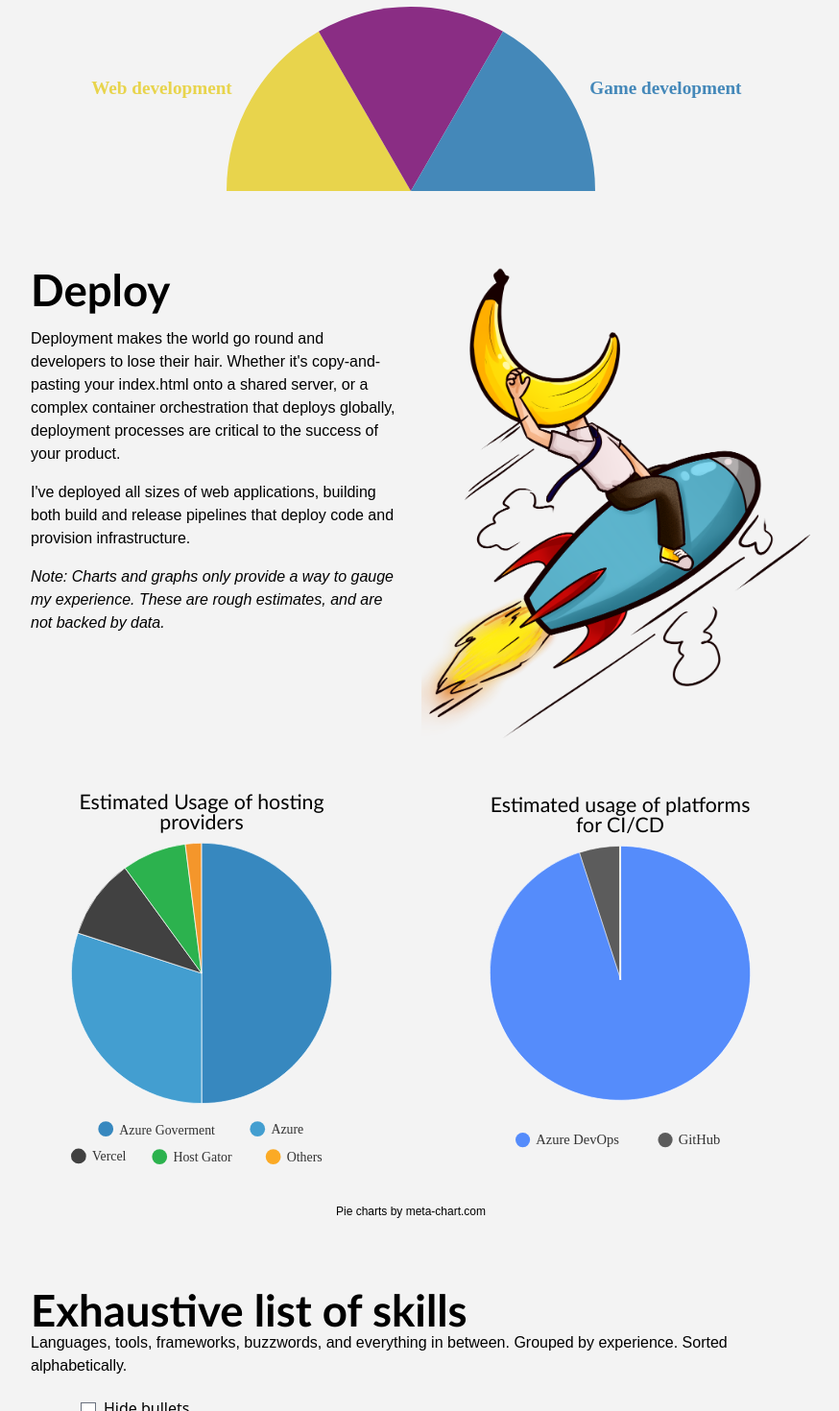
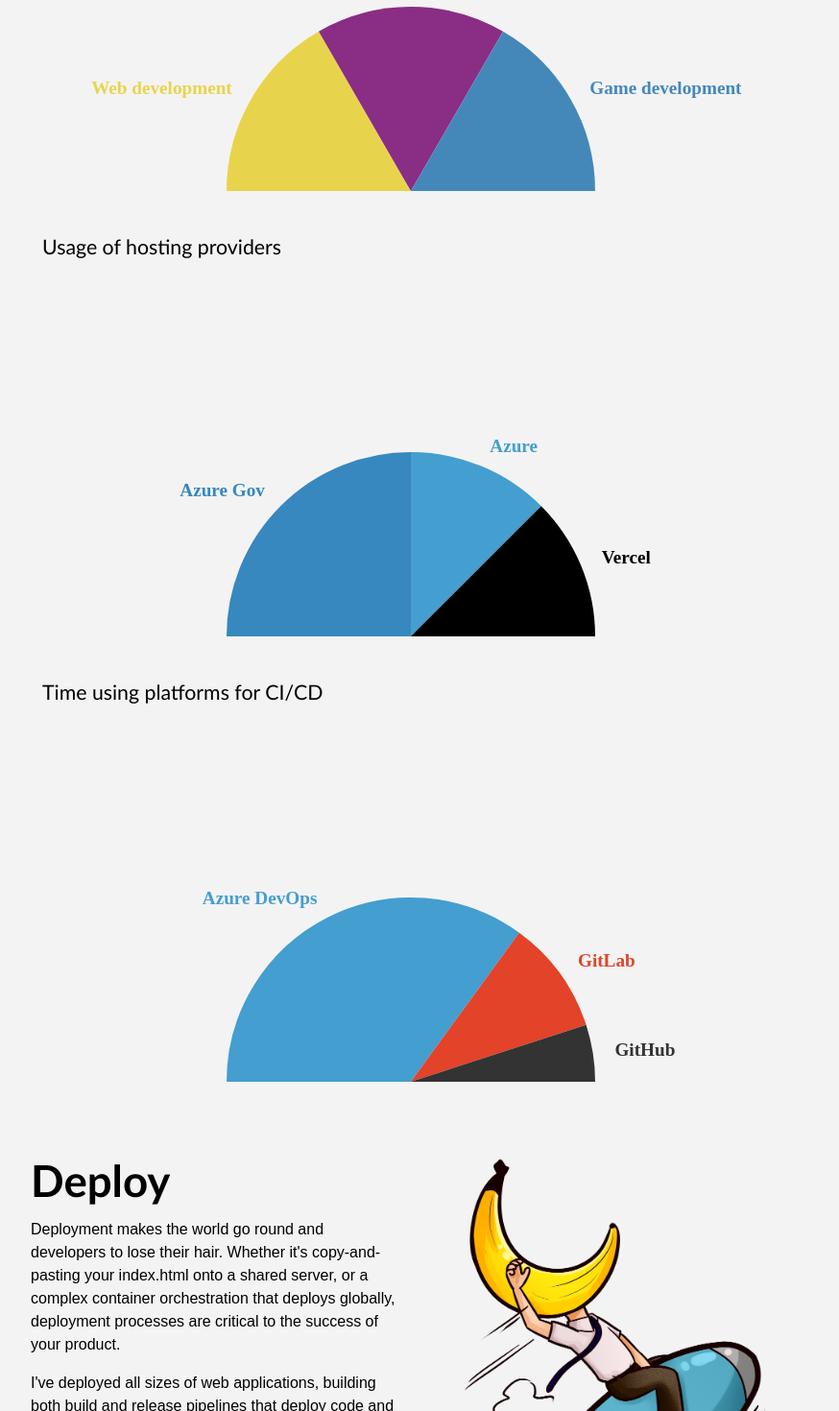
Before and after one commit to bananabrann/old-bananabrann.dev, a Next.js app: page /skills in a window 1280 px wide. Shown: the part 2748-4218 px from the top of the page at 96% size, without its empty margins (295-1169 px from the left). Built offline with nearby package versions, Linux system fonts and the light colour scheme; a web font is replaced by a local one.

Commit message:
CI/CD and cloud provider charts

```diff
--- a/components/ExperienceVisualizedCharts/ExperienceVisualizedCharts.tsx
+++ b/components/ExperienceVisualizedCharts/ExperienceVisualizedCharts.tsx
@@ -1,7 +1,12 @@
 import { Fragment, useState } from "react";
 import { PieChart } from "react-minimal-pie-chart";
 import { DataEntry } from "react-minimal-pie-chart/types/commonTypes";
+import ChartsHostingProviders from "../ChartsHostingProviders/ChartsHostingProviders";
+import { Switch } from "@headlessui/react";
 
+function classNames(...classes: string[]) {
+  return classes.filter(Boolean).join(" ");
+}
 
 /**
  * NOTE -- Parent elements should control size of this component. Keep <svg>
@@ -45,18 +50,42 @@
   { title: "Web development", value: 3, color: "#E8D44C" },
   { title: "Power Apps", value: 3, color: "#8A2D84" },
   { title: "Game development", value: 3, color: "#4488B9" },
+];
 
+const cloudProvidersCareer: DataEntry[] = [
+  { title: "Azure Gov", value: 10, color: "#3688BF" },
+  { title: "Azure", value: 4, color: "#449ED0" },
+  { title: "Vercel", value: 4, color: "#000000" },
+  { title: "Host Gator", value: 1, color: "#2CB24E" },
+  { title: "AWS", value: 1, color: "#F4962B" },
+];
 
-]
+const cloudProvidersCurrently: DataEntry[] = [
+  { title: "Azure Gov", value: 10, color: "#3688BF" },
+  { title: "Azure", value: 5, color: "#449ED0" },
+  { title: "Vercel", value: 5, color: "#000000" },
+];
+
+const cicdCareer: DataEntry[] = [
+  { title: "Azure DevOps", value: 7, color: "#449ED0" },
+  { title: "GitLab", value: 2, color: "#E24329" },
+  { title: "GitHub", value: 1, color: "#333333" },
+];
 
 export default function ExperienceVisualizedCharts() {
-  const [languagesData, setLanguagesData] = useState<DataEntry[]>(languagesDataCurrently);
-  const [toolsData, setToolsData] = useState<DataEntry[]>(toolsDataCurrently)
+  const [languagesData, setLanguagesData] = useState<DataEntry[]>(
+    languagesDataCurrently
+  );
+  const [toolsData, setToolsData] = useState<DataEntry[]>(toolsDataCurrently);
+  const [hostingProvidersData, setHostingProvidersData] = useState<DataEntry[]>(
+    cloudProvidersCurrently
+  );
+  const [cicdData, setCicdData] = useState<DataEntry[]>(cicdCareer);
 
   return (
     <div className="flex flex-col">
       <div className="py-6">
-        <h4 className="mx-auto text-center">Languages</h4>
+        <h4 className="mx-auto">Time in languages</h4>
         <PieChart
           data={languagesData}
           startAngle={180}
@@ -67,7 +96,7 @@
             fill: languagesData[index].color,
             fontSize: "2.5px",
             fontFamily: "Comic Code",
-            fontWeight: "700"
+            fontWeight: "700",
           })}
           radius={25}
           labelPosition={112}
@@ -76,7 +105,7 @@
       </div>
 
       <div className="py-6">
-        <h4 className="mx-auto text-center">Work Type</h4>
+        <h4 className="mx-auto">Time in work category</h4>
         <PieChart
           data={toolsData}
           startAngle={180}
@@ -87,7 +116,7 @@
             fill: toolsData[index].color,
             fontSize: "2.5px",
             fontFamily: "Comic Code",
-            fontWeight: "700"
+            fontWeight: "700",
           })}
           radius={25}
           labelPosition={112}
@@ -95,6 +124,45 @@
         />
       </div>
 
+      <div className="py-6">
+        <h4 className="mx-auto">Usage of hosting providers</h4>
+        <PieChart
+          data={hostingProvidersData}
+          startAngle={180}
+          lengthAngle={180}
+          viewBoxSize={[100, 50]}
+          label={({ dataEntry }) => dataEntry.title}
+          labelStyle={(index) => ({
+            fill: hostingProvidersData[index].color,
+            fontSize: "2.5px",
+            fontFamily: "Comic Code",
+            fontWeight: "700",
+          })}
+          radius={25}
+          labelPosition={112}
+          animate={true}
+        />
+      </div>
+
+      <div className="py-6">
+        <h4 className="mx-auto">Time using platforms for CI/CD</h4>
+        <PieChart
+          data={cicdData}
+          startAngle={180}
+          lengthAngle={180}
+          viewBoxSize={[100, 50]}
+          label={({ dataEntry }) => dataEntry.title}
+          labelStyle={(index) => ({
+            fill: cicdData[index].color,
+            fontSize: "2.5px",
+            fontFamily: "Comic Code",
+            fontWeight: "700",
+          })}
+          radius={25}
+          labelPosition={112}
+          animate={true}
+        />
+      </div>
     </div>
-  )
+  );
 }
--- a/pages/skills.tsx
+++ b/pages/skills.tsx
@@ -385,21 +385,6 @@
             </div>
             <Image src={BananaManRocket} alt="" />
           </div>
-
-          <div className="flex flex-col md:flex-row justify-around items-center gap-8">
-            <ChartsHostingProviders />
-            <ChartsCiCdProviders />
-          </div>
-
-          <p className="text-center text-xs">
-            {`Pie charts by `}
-            <a
-              className="hover:text-pink-500 transition"
-              href="https://www.meta-chart.com/"
-            >
-              meta-chart.com
-            </a>
-          </p>
         </section>
 
         {/* SECTION -- Exhaustive skills list */}
```
Also changed, not shown: 1 other file (tests, documents, lock files or other folders).
